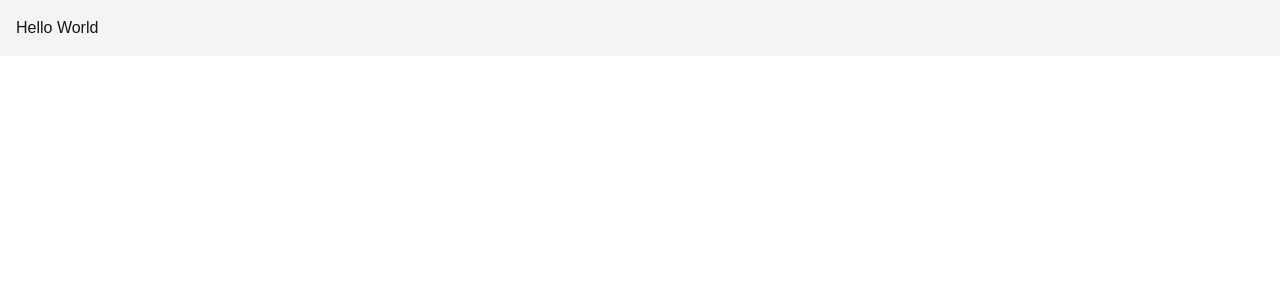
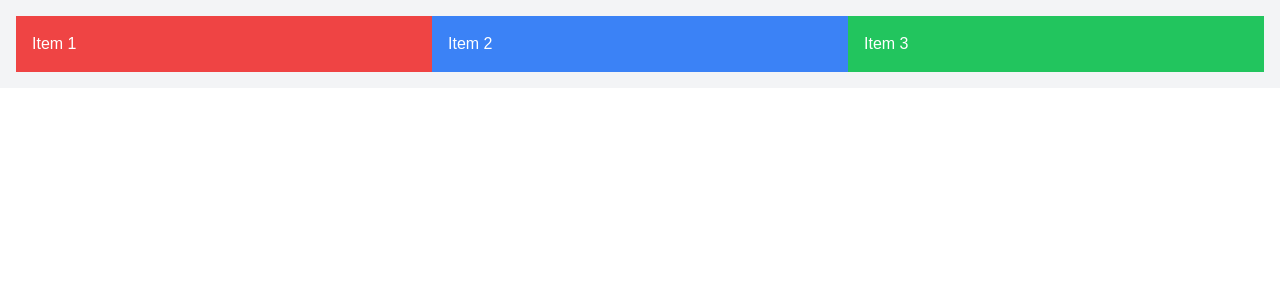
Before and after one commit to GarethPark/gkpmonitor, a Next.js app: page / in a window 1280 px wide. Shown: the top 300 px of the page. Built offline with nearby package versions, Linux system fonts and the light colour scheme.

Commit message:
add items

```diff
--- a/app/page.tsx
+++ b/app/page.tsx
@@ -2,7 +2,9 @@
 export default function Home() {
   return (
     <div className="flex bg-gray-100 p-4">
-      Hello World
+      <div className="flex-1 bg-red-500 p-4 text-white">Item 1</div>
+      <div className="flex-1 bg-blue-500 p-4 text-white">Item 2</div>
+      <div className="flex-1 bg-green-500 p-4 text-white">Item 3</div>
     </div>
   );
 }
```
